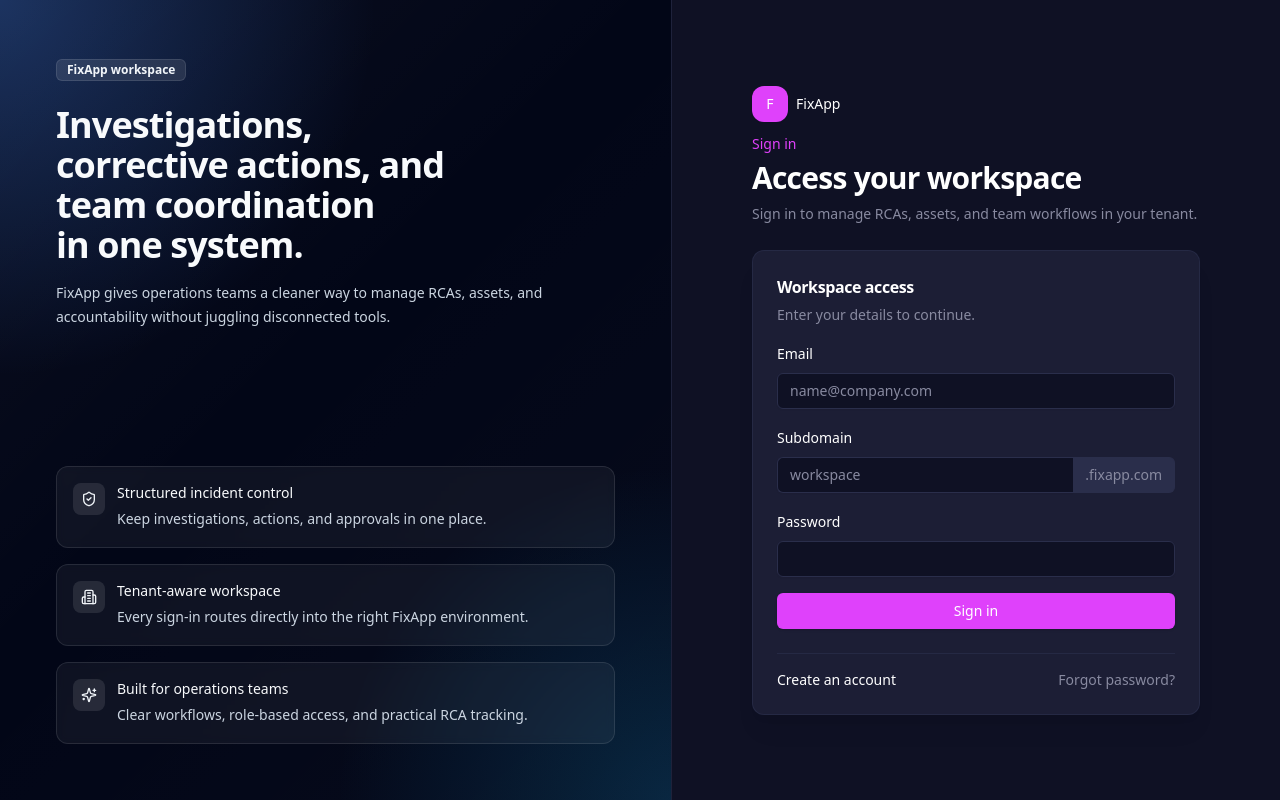
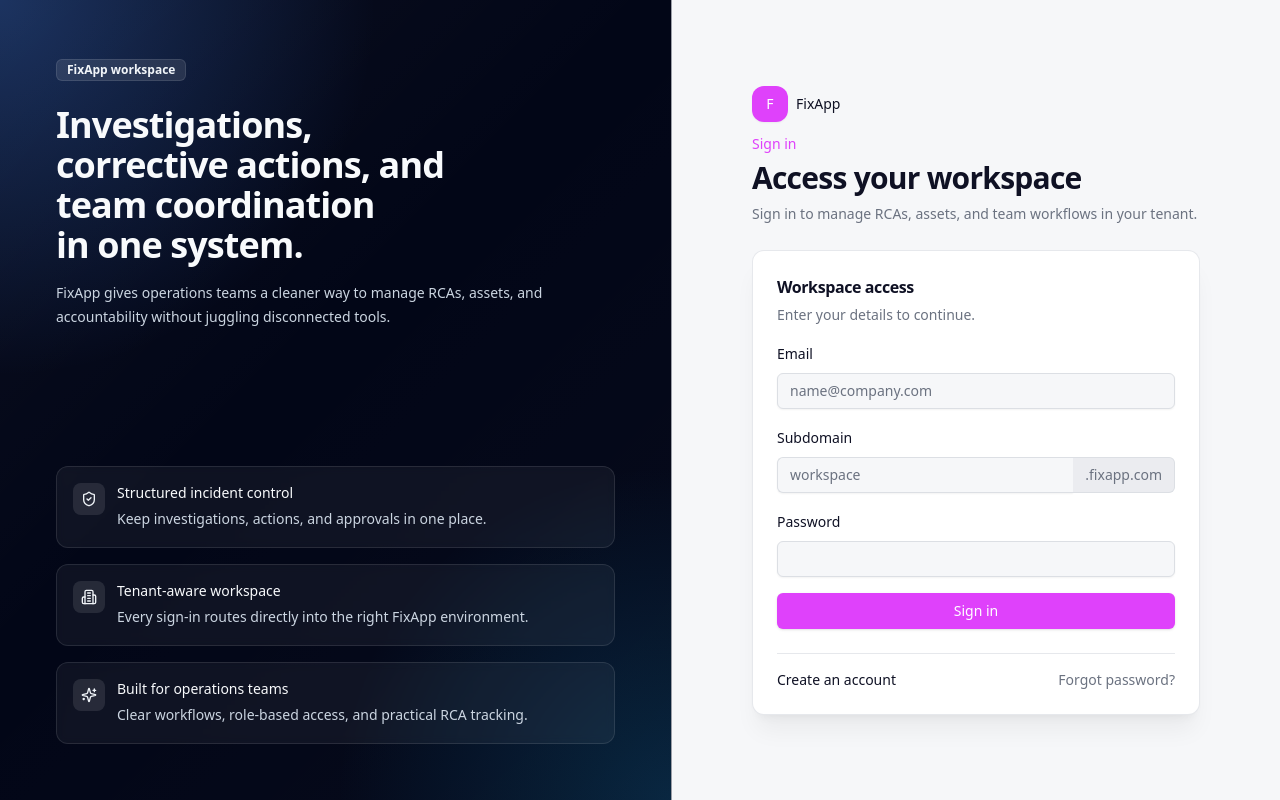
Before and after one commit to chin-flags/fixapp, a Next.js app: page /login in a window 1280 px wide. Built offline with nearby package versions, Linux system fonts and the light colour scheme.

Commit message:
Add light theme with .dark class, enable system theme switching, fix hero card

```diff
--- a/src/app/dashboard/DashboardClient.tsx
+++ b/src/app/dashboard/DashboardClient.tsx
@@ -82,41 +82,41 @@ export default function DashboardClient({ summary, userEmail, userRole }: Props)
       }
     >
       <div className="space-y-4">
-        <Card className="overflow-hidden border-0 bg-[radial-gradient(circle_at_top_left,_hsla(291,96%,62%,0.18),_transparent_24%),radial-gradient(circle_at_top_right,_hsla(186,100%,50%,0.14),_transparent_26%),linear-gradient(135deg,hsl(234,40%,10%)_0%,hsl(260,60%,30%)_58%,hsl(235,31%,16%)_100%)] text-white shadow-xl">
+        <Card className="overflow-hidden border-0 bg-gradient-to-br from-primary/15 via-card to-secondary/10 shadow-xl">
           <CardHeader className="gap-4 lg:flex-row lg:items-end lg:justify-between">
             <div className="space-y-4">
-              <Badge variant="outline" className="w-fit border-white/40 bg-white/12 px-3 py-1 text-sm font-medium text-white">
+              <Badge variant="outline" className="w-fit border-border/40 bg-muted/50 px-3 py-1 text-sm font-medium text-foreground">
                 {summary.scopeLabel}
               </Badge>
               <div className="space-y-3">
-                <CardTitle className="text-2xl font-semibold tracking-tight text-white sm:text-3xl">
+                <CardTitle className="text-2xl font-semibold tracking-tight text-foreground sm:text-3xl">
                   RCA dashboard with a little pulse
                 </CardTitle>
-                <CardDescription className="max-w-2xl text-sm leading-6 text-white/70">
+                <CardDescription className="max-w-2xl text-sm leading-6 text-muted-foreground">
                   Current workload, momentum, and hotspots for the records visible to your role.
                 </CardDescription>
               </div>
             </div>
             <div className="grid gap-3 sm:grid-cols-2 lg:min-w-[360px]">
-              <div className="rounded-2xl border border-white/20 bg-white/12 p-4 backdrop-blur">
-                <div className="flex items-center gap-2 text-xs font-medium text-white/80">
+              <div className="rounded-2xl border border-border bg-card/80 p-4">
+                <div className="flex items-center gap-2 text-xs font-medium text-foreground/80">
                   <SparklesIcon className="size-3.5" />
                   Health score
                 </div>
-                <div className="mt-1 text-3xl font-semibold text-white">{healthScore}</div>
-                <div className="mt-2 text-sm leading-6 text-white/70">
+                <div className="mt-1 text-3xl font-semibold text-foreground">{healthScore}</div>
+                <div className="mt-2 text-sm leading-6 text-muted-foreground">
                   A quick blend of overdue actions and approval queue pressure.
                 </div>
               </div>
-              <div className="rounded-2xl border border-white/20 bg-black/25 p-4 backdrop-blur">
-                <div className="text-xs font-medium text-white/80">
+              <div className="rounded-2xl border border-border bg-muted/30 p-4">
+                <div className="text-xs font-medium text-foreground/80">
                   Workflow rhythm
                 </div>
                 <div className="mt-1 flex items-end gap-2">
-                  <span className="text-3xl font-semibold text-white">{summary.totals.closedRcas}</span>
-                  <span className="pb-1 text-sm text-white/60">closed so far</span>
+                  <span className="text-3xl font-semibold text-foreground">{summary.totals.closedRcas}</span>
+                  <span className="pb-1 text-sm text-muted-foreground">closed so far</span>
                 </div>
-                <div className="mt-2 text-sm leading-6 text-white/70">
+                <div className="mt-2 text-sm leading-6 text-muted-foreground">
                   {summary.totals.openRcas} still active and {summary.totals.unassignedRcas} waiting for ownership.
                 </div>
               </div>
--- a/src/app/providers.tsx
+++ b/src/app/providers.tsx
@@ -10,7 +10,7 @@ type Props = {
 export default function Providers({ children }: Props) {
   return (
     <SessionProvider>
-      <ThemeProvider attribute="class" defaultTheme="dark" enableSystem={false}>
+      <ThemeProvider attribute="class" defaultTheme="system" enableSystem>
         {children}
       </ThemeProvider>
     </SessionProvider>
--- a/src/styles/globals.css
+++ b/src/styles/globals.css
@@ -4,6 +4,53 @@
 
 @layer base {
   :root {
+    --background: 220 20% 97%;
+    --foreground: 234 40% 10%;
+
+    --card: 0 0% 100%;
+    --card-foreground: 234 40% 10%;
+
+    --popover: 0 0% 100%;
+    --popover-foreground: 234 40% 10%;
+
+    --primary: 291 96% 62%;
+    --primary-foreground: 0 0% 100%;
+
+    --secondary: 186 100% 50%;
+    --secondary-foreground: 234 40% 10%;
+
+    --muted: 220 14% 93%;
+    --muted-foreground: 220 9% 46%;
+
+    --accent: 260 60% 50%;
+    --accent-foreground: 0 0% 100%;
+
+    --destructive: 0 84% 60%;
+    --destructive-foreground: 0 0% 100%;
+
+    --border: 220 13% 88%;
+    --input: 220 13% 88%;
+
+    --ring: 291 96% 62%;
+    --radius: 0.5rem;
+
+    --chart-1: 291 96% 62%;
+    --chart-2: 186 100% 50%;
+    --chart-3: 260 60% 50%;
+    --chart-4: 0 84% 60%;
+    --chart-5: 30 100% 60%;
+
+    --sidebar-background: 220 20% 99%;
+    --sidebar-foreground: 234 40% 10%;
+    --sidebar-primary: 291 96% 62%;
+    --sidebar-primary-foreground: 0 0% 100%;
+    --sidebar-accent: 220 14% 93%;
+    --sidebar-accent-foreground: 234 40% 10%;
+    --sidebar-border: 220 13% 88%;
+    --sidebar-ring: 291 96% 62%;
+  }
+
+  .dark {
     --background: 234 40% 10%;
     --foreground: 0 0% 100%;
 
```
